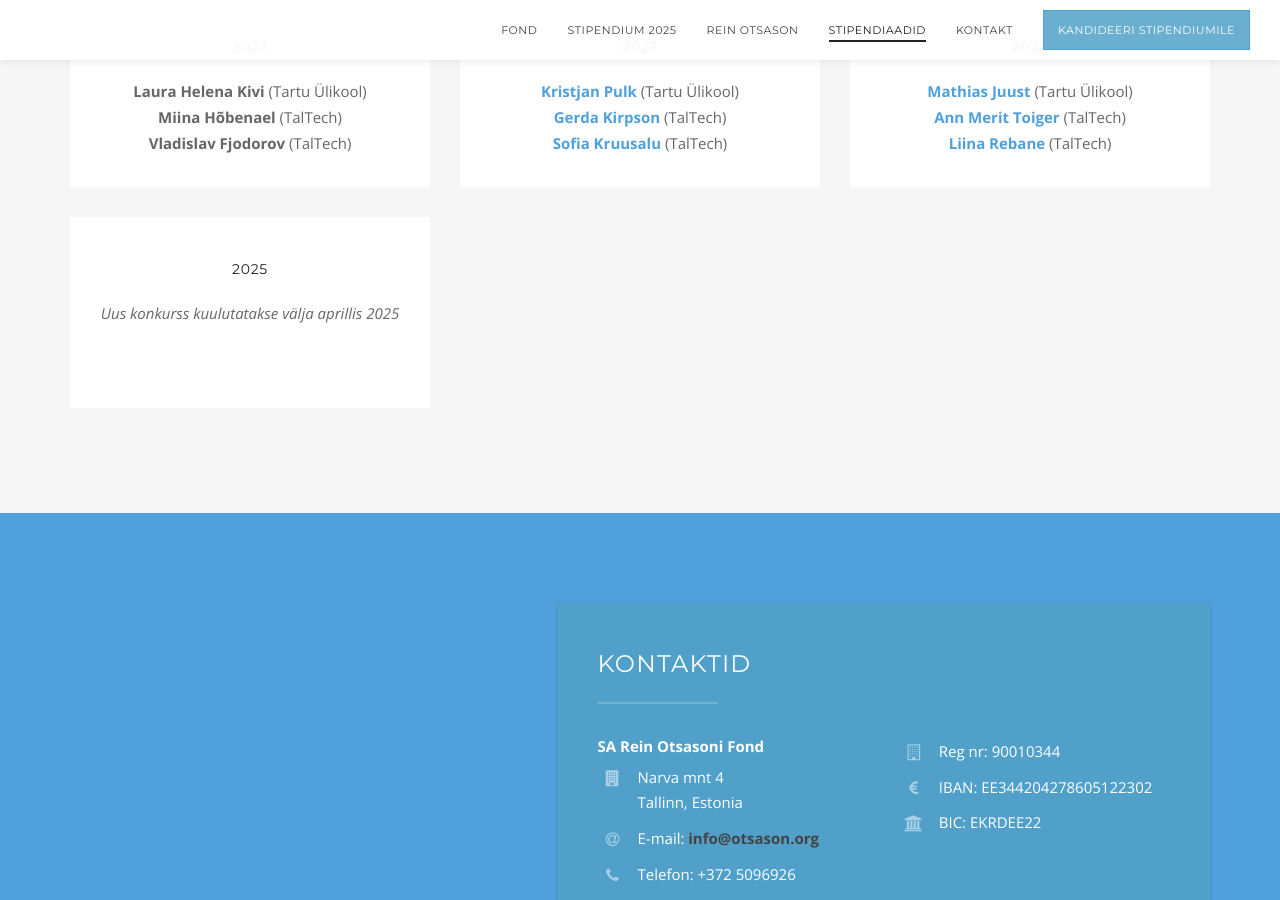
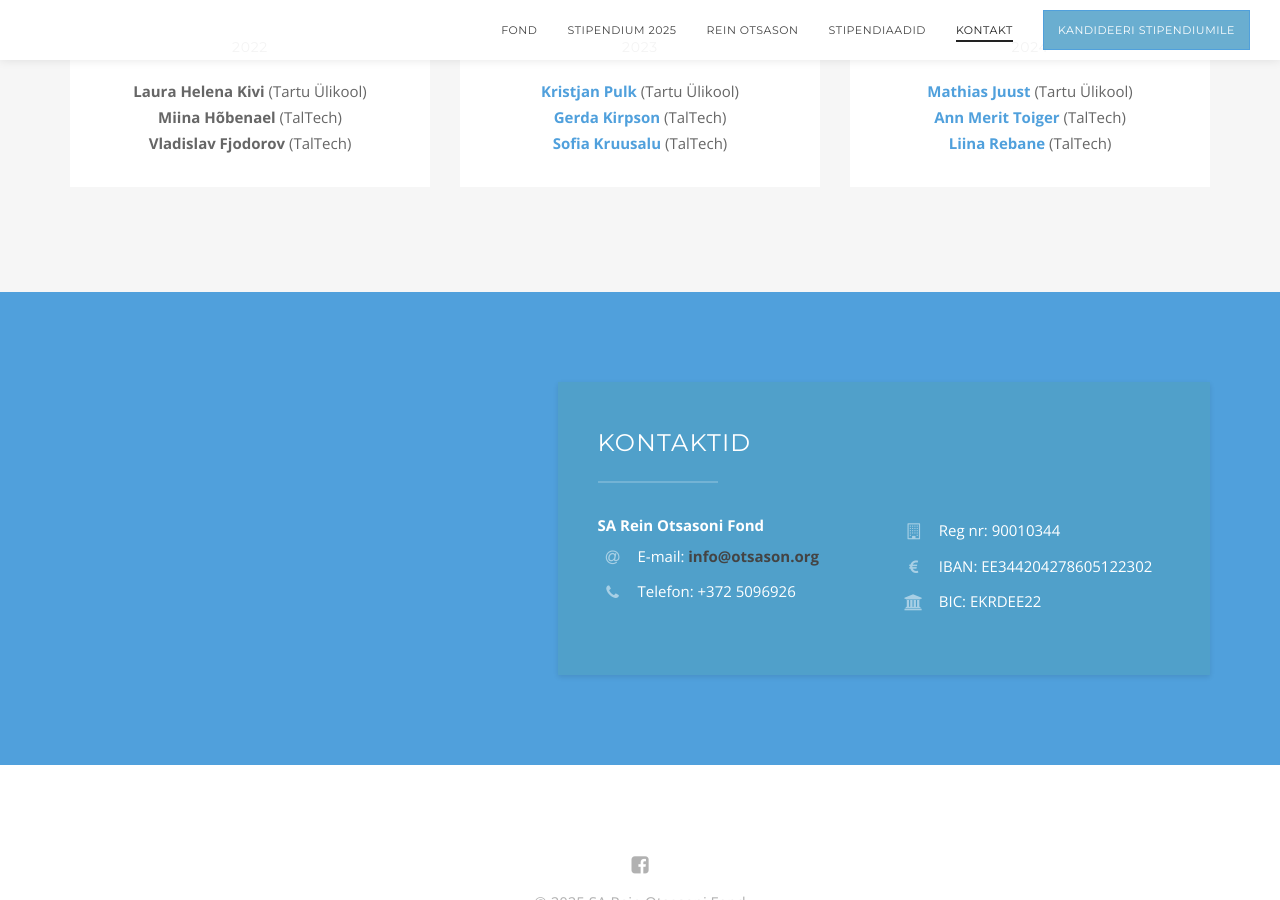
Before and after one commit to otsason/otsason.github.io, a Jekyll site: the page built from index3.html, in a window 1280 px wide and 900 px high, scrolled down 4900 px. Built offline with Jekyll 4.4.1, drawn with Linux system fonts in a browser that asks for light colours.

Commit message:
Update index3.html

```diff
--- a/index3.html
+++ b/index3.html
@@ -535,22 +535,6 @@ SA Rein Otsasoni Fond kuulub tulumaksusoodustusega ühingute nimekirja alates 1.
 							</div>
 						</div>
 
-
-						<!-- KANDIDEERI
-						###kopeeri eelmine ruut ja lisa uued nimed -->
-						<div class="col-sm-6 col-md-4">
-							<div class="benefit">
-								<h4 class="benefit-title">2025</h4>
-								<!-- ###kommenteeri välja ja vaheta siin sisu -->
-								<p class="benefit-description"><i>Uus konkurss kuulutatakse välja aprillis 2025</i><br/><br/><br/></p>
-                                <!--<p class="benefit-description">
-                                    <a href="#konkurss" class="btn btn-primary">Kandideeri</a><br/><br/>
-                                </p>-->
-							</div>
-						</div>
-
-
-
 					</div>
 
 				</div>
@@ -614,7 +598,7 @@ SA Rein Otsasoni Fond kuulub tulumaksusoodustusega ühingute nimekirja alates 1.
 									<address class="col-sm-6">
 										<strong>SA Rein Otsasoni Fond</strong>
 										<ul class="fa-ul">
-											<li><i class="fa-li fa fa-building"></i>Narva mnt 4<br>Tallinn, Estonia</li>
+											<!--<li><i class="fa-li fa fa-building"></i>Narva mnt 4<br>Tallinn, Estonia</li>-->
 											<li><i class="fa-li fa fa-at"></i>E-mail: <a href="mailto:info@otsason.org" target="_blank">info@otsason.org</a></li>
 											<li><i class="fa-li fa fa-phone"></i>Telefon: +372 5096926</li>
 										</ul>
```
